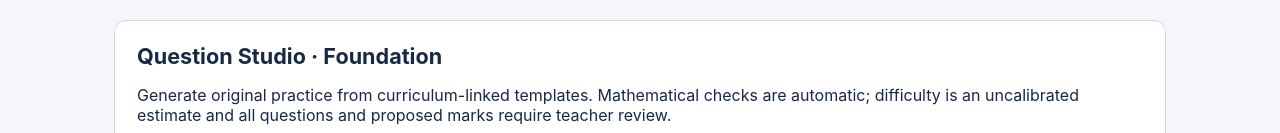
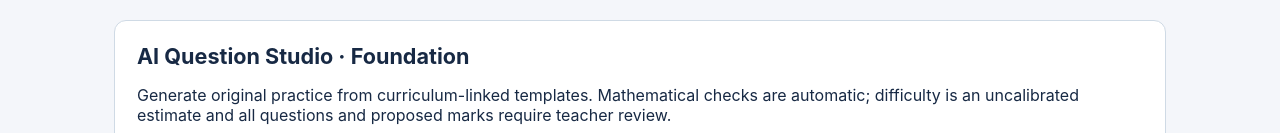
Before and after one commit to ckelly7078-dev/teachers-only, a plain HTML site: page foundation/web/index.html in a window 1280 px wide. Shown: the part 924-1057 px from the top of the page. Drawn offline with Linux system fonts and the light colour scheme; no server answers.

Commit message:
Rename Question Studio heading to verify live development sync

```diff
--- a/foundation/web/index.html
+++ b/foundation/web/index.html
@@ -10,7 +10,7 @@
 <section><h2>Examiner insights</h2><p>Find source-linked teaching notes and provisional whole-question topic tags. These are not marking rules or teacher-approved assessments.</p><form id="examiner-search"><label>Foundation unit<select name="unit"><option>M1</option><option>M2</option><option>M5</option><option>M6</option></select></label><label>Topic or misconception<input name="q" maxlength="160" placeholder="e.g. ratio or binary"></label><button>Find insights</button></form><div id="examiner-results"></div></section>
 <section><h2>Inspect source records</h2><form id="browse"><label>Foundation unit<select name="unit"><option>M1</option><option>M2</option><option>M5</option><option>M6</option></select></label><button>Browse papers</button></form>
 <div id="papers"></div><div id="records"></div><div id="editor"></div></section>
-<section><h2>Question Studio · Foundation</h2><p>Generate original practice from curriculum-linked templates. Mathematical checks are automatic; difficulty is an uncalibrated estimate and all questions and proposed marks require teacher review.</p>
+<section><h2>AI Question Studio · Foundation</h2><p>Generate original practice from curriculum-linked templates. Mathematical checks are automatic; difficulty is an uncalibrated estimate and all questions and proposed marks require teacher review.</p>
 <form id="studio"><label>Assessment unit<select id="studio-unit" name="unit"><option>M1</option><option>M2</option><option>M5</option><option>M6</option></select></label>
 <label>Question family<select id="studio-family" name="family" required></select></label>
 <label>Difficulty<select name="difficulty"><option value="easy">Easy</option><option value="standard" selected>Standard</option><option value="challenge">Challenge</option></select></label>
```
